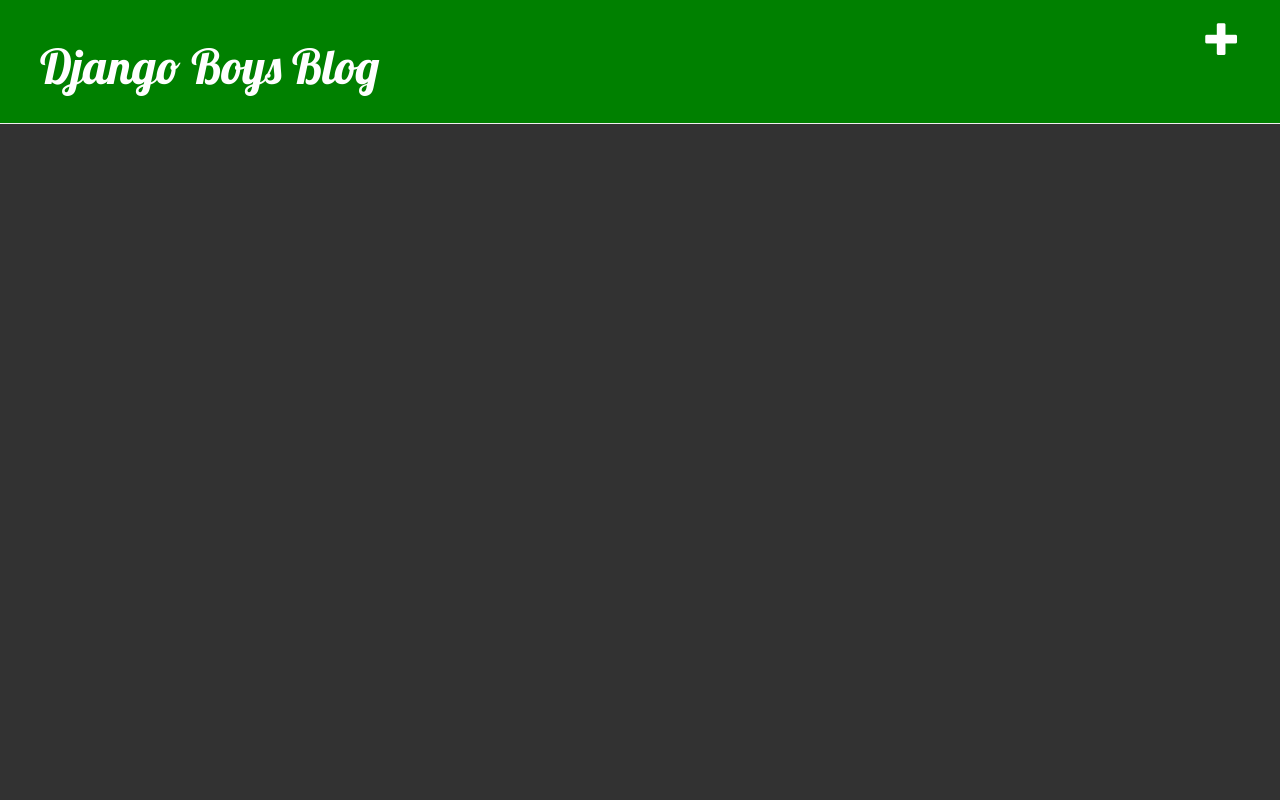
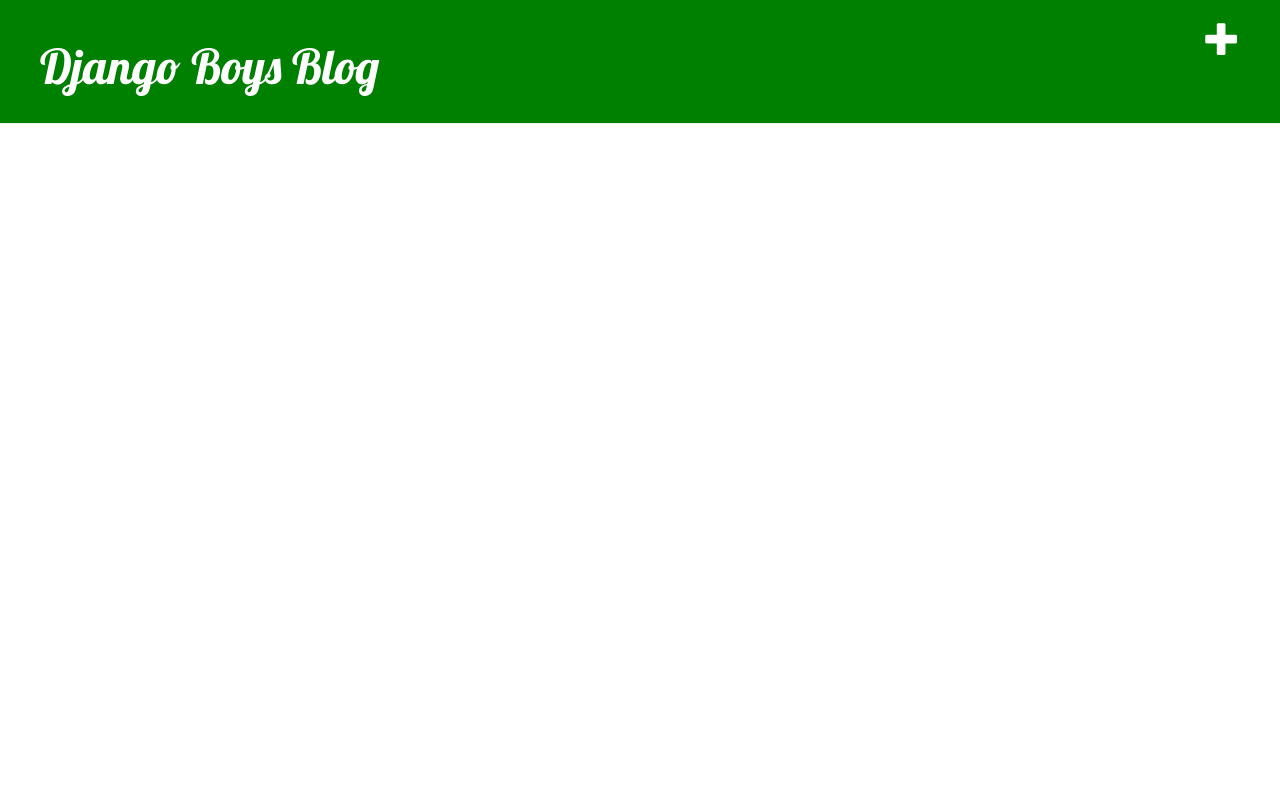
Before and after one commit to suelliton/djangoboys, a Django app: page / in a window 1280 px wide. Run offline with Django 3.2, Linux system fonts and the light colour scheme; data that the repository does not hold is empty; some libraries are stand-ins or nearby versions.

Commit message:
commit automatico

```diff
--- a/blog/static/css/blog.css
+++ b/blog/static/css/blog.css
@@ -3,10 +3,7 @@
     margin-top: 0;
     padding: 20px 20px 20px 40px;
 }
-.body{
-background-color: rgb(50, 50, 50);
 
-}
 
 .page-header h1, .page-header h1 a, .page-header h1 a:visited, .page-header h1 a:active {
     color: #ffffff;
--- a/blog/templates/blog/base.html
+++ b/blog/templates/blog/base.html
@@ -7,7 +7,7 @@
           <link href='//fonts.googleapis.com/css?family=Lobster&subset=latin,latin-ext' rel='stylesheet' type='text/css'>
           <link rel="stylesheet" href="{% static 'css/blog.css' %}">
       </head>
-      <body class="body">
+      <body >
         <div class="page-header">
           <a href="{% url 'blog.views.post_new' %}" class="top-menu"><span class="glyphicon glyphicon-plus"></span></a>
      <h1><a href="/">Django Boys Blog</a></h1>
```
